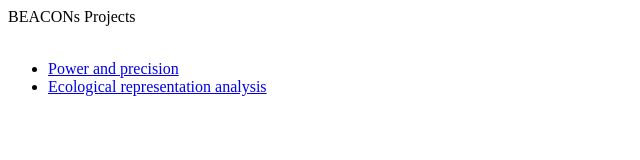
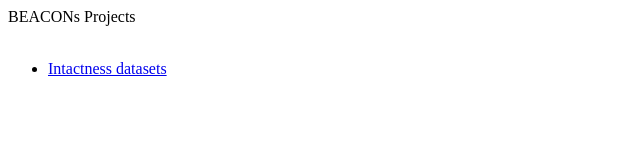
Before and after one commit to maireni87/beacons.github.io-1, a plain HTML site: page index.html in a window 1280 px wide. Shown: the whole page, without its empty margins (0-640 px from the left). Drawn offline with Linux system fonts and the light colour scheme.

Commit message:
Update index.html

```diff
--- a/index.html
+++ b/index.html
@@ -1,6 +1,5 @@
 BEACONs Projects
 <br><br>
 <ul>
-<li><a href="https://beacons.github.io/power">Power and precision</a></li>
-<li><a href="https://beacons.github.io/ranker">Ecological representation analysis</a></li>
+<li><a href="https://github.com/beacons/intactness">Intactness datasets</a></li>
 </ul>
```
